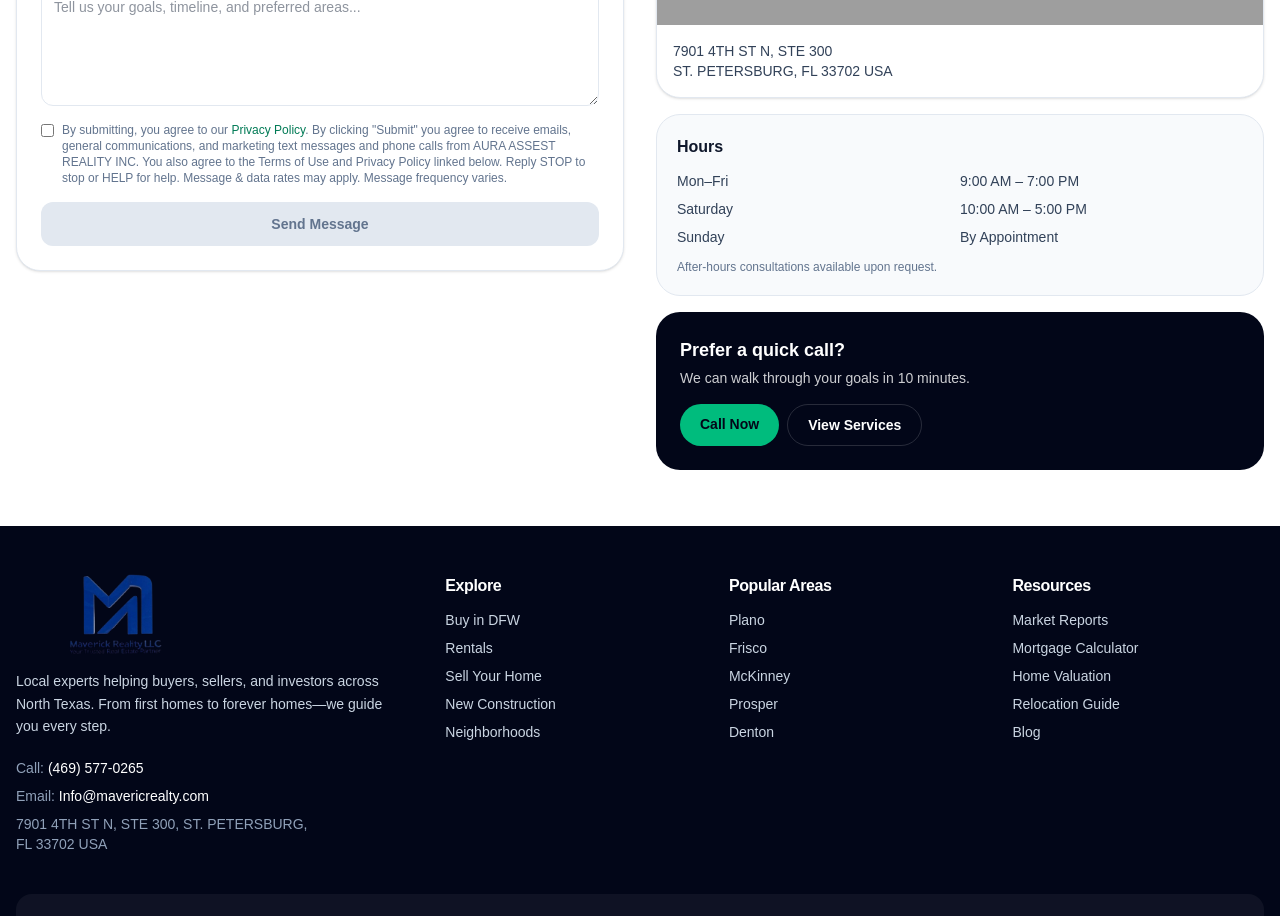
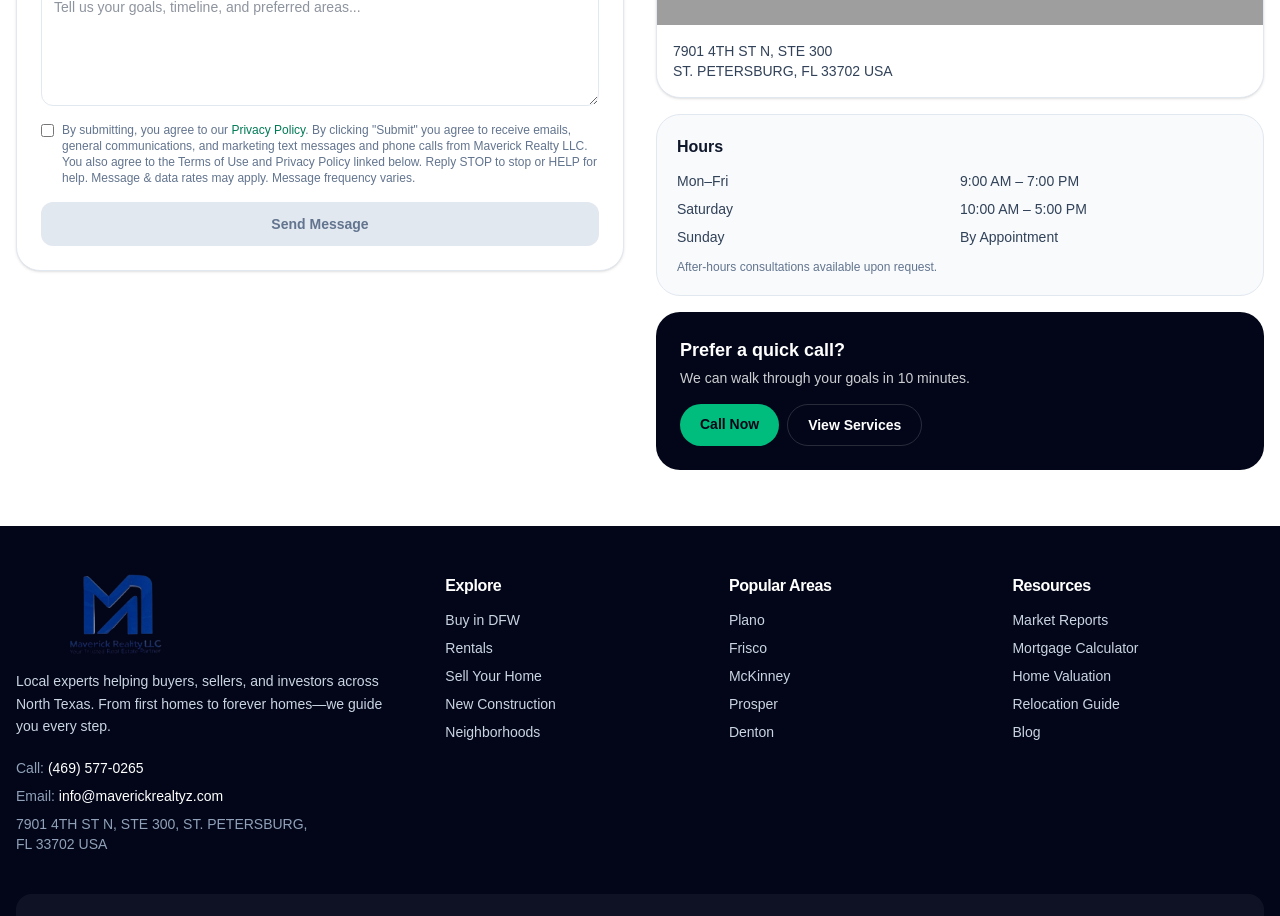
Before and after one commit to KhawarKhokhar/MaverickReality, a Next.js app: page /contact-us in a window 1280 px wide. Shown: the part 1100-2016 px from the top of the page. Built offline with nearby package versions, Linux system fonts and the light colour scheme; grey boxes are pictures that could not be loaded.

Commit message:
Updated code

```diff
--- a/src/app/contact-us/page.tsx
+++ b/src/app/contact-us/page.tsx
@@ -193,7 +193,7 @@
                     </Link>
                     . By clicking "Submit" you agree to receive emails, general
                     communications, and marketing text messages and phone calls
-                    from AURA ASSEST REALITY INC. You also agree to the Terms of
+                    from Maverick Realty LLC. You also agree to the Terms of
                     Use and Privacy Policy linked below. Reply STOP to stop or
                     HELP for help. Message & data rates may apply. Message
                     frequency varies.
--- a/src/components/footer/Footer.tsx
+++ b/src/components/footer/Footer.tsx
@@ -63,10 +63,10 @@
               <p>
                 <span className="text-slate-400">Email:</span>{" "}
                 <a
-                  href="mailto:hello@northtexashomes.com"
+                  href="mailto:info@maverickrealtyz.com"
                   className="hover:underline text-white"
                 >
-                  Info@mavericrealty.com
+                  info@maverickrealtyz.com
                 </a>
               </p>
               <p className="text-slate-400">
```
Also changed, not shown: package.json (+6 -3 lines), 1 other file (tests, documents, lock files or other folders).
